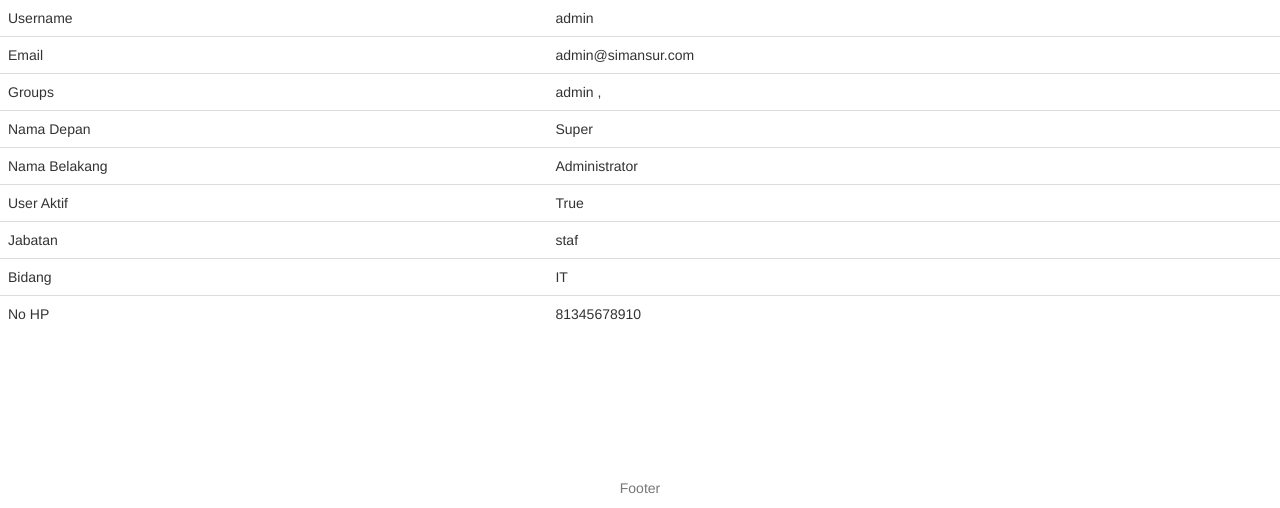
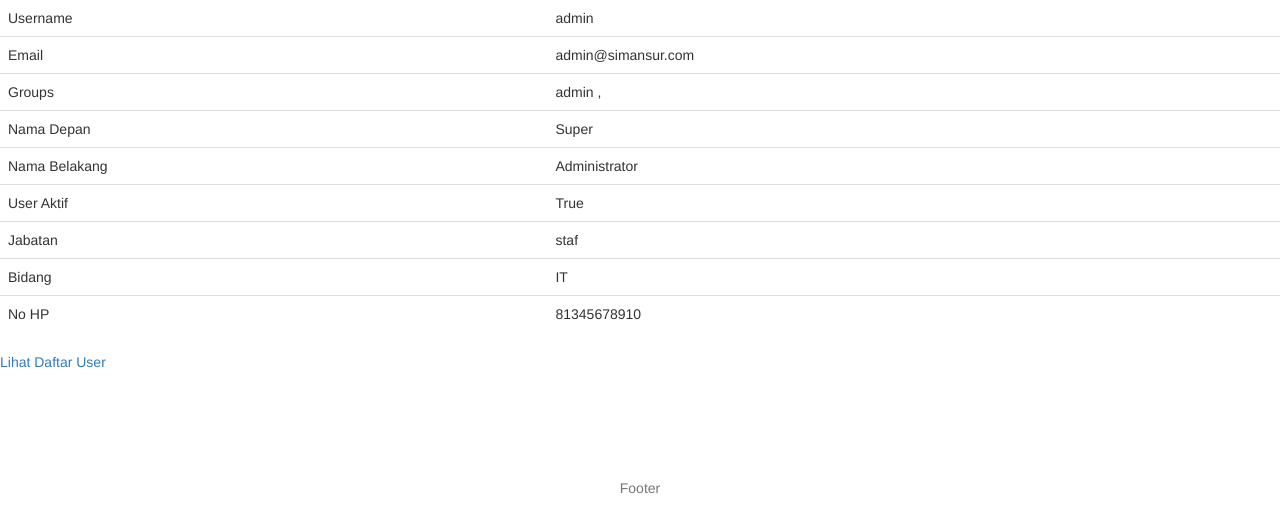
Before and after one commit to mujib-programmer/simansur, a Django app: page /user/admin/ in a window 1280 px wide. Shown: the part 292-800 px from the top of the page. Run offline with Django 3.2, Linux system fonts and the light colour scheme; data comes from the database, SQL or seed files in the repository; both versions use the stored data as it was after the commit; parts of the project's set-up code (start-up, migrations or seed data) failed here and were passed over; some libraries are stand-ins or nearby versions.

Commit message:
crud user untuk admin selesai dikerjakan. Pagination sudah ditambahkan di halaman crud user dan halaman log aktivitas untuk admin.

```diff
--- a/MainApp/forms.py
+++ b/MainApp/forms.py
@@ -42,7 +42,7 @@ class DisposisiForm(forms.ModelForm):
 
 class UserProfileForm(forms.Form):
     username = forms.SlugField(label="Username", max_length=30)
-    password = forms.CharField(label="Password", widget=forms.PasswordInput)
+    password = forms.CharField(label="Password", widget = forms.PasswordInput(render_value = True))
     email = forms.EmailField(label="Email")
     groups = forms.ModelMultipleChoiceField(label="Groups", queryset=Group.objects.all())
     first_name = forms.CharField(label="Nama Depan", max_length=30)
--- a/MainApp/views.py
+++ b/MainApp/views.py
@@ -7,9 +7,12 @@ from django.http import HttpResponseRedirect, HttpResponse
 from django.contrib.auth import authenticate, login, logout
 from django.contrib.auth.decorators import login_required, user_passes_test
 from django.contrib.auth.models import User, Group, Permission
+from django.core.paginator import Paginator, EmptyPage, PageNotAnInteger
 
 from MainApp.models import Surat, Disposisi, UserProfile, Aktivitas, TrackSurat
 from MainApp.forms import SuratForm, DisposisiForm, UserProfileForm
+
+DATA_PER_HALAMAN = 2
 
 # untuk mengecek apakah user termasuk dalam kelompok groups yang diijinkan untuk mengakses methods pada view
 # user akan langsung diarahkan ke form login jika tidak memiliki hak akses tanpa pesan apapun jika menggunakan method ini.
@@ -42,7 +45,7 @@ def surat(request):
 
     # ambil data surat sesuai dengan yang login
     # manajer surat atau superadmin akan bisa mendapatkan semua data surat
-    if user_saat_ini.groups.filter(name='manager').exists() | user_saat_ini.is_superuser:
+    if user_saat_ini.groups.filter(name='manajer').exists() | user_saat_ini.is_superuser:
 
         # get data surat
         semua_surat = Surat.objects.all()
@@ -293,13 +296,24 @@ def disposisi_delete(request, no_surat, id_disposisi):
 
 @login_required
 def user(request):
-
-    # get data surat
     semua_user_profile = UserProfile.objects.all()
 
-    context_dict = {'semua_user_profile': semua_user_profile, 'page_user_active':'active'}
+    paginator = Paginator(semua_user_profile, DATA_PER_HALAMAN)
 
-    return render(request, 'MainApp/user.html', context_dict)
+    page = request.GET.get('page')
+    try:
+        user_profile = paginator.page(page)
+    except PageNotAnInteger:
+        # If page is not an integer, deliver first page.
+        user_profile = paginator.page(1)
+    except EmptyPage:
+        # If page is out of range (e.g. 9999), deliver last page of results.
+        user_profile = paginator.page(paginator.num_pages)
+
+    jumlah_data_sebelumnya  = (user_profile.number - 1) * DATA_PER_HALAMAN
+    data = {'semua_user_profile': user_profile, 'page_user_active':'active', 'jumlah_data_sebelumnya': jumlah_data_sebelumnya }
+
+    return render(request, 'MainApp/user/user.html', data)
 
 def user_detail(request, username):
 
@@ -314,9 +328,9 @@ def user_detail(request, username):
     except Disposisi.DoesNotExist:
          user_profile = None
 
-    context_dict = {'user_profile': user_profile, 'page_user_active':'active'}
+    data = {'user_profile': user_profile, 'page_user_active':'active'}
 
-    return render(request, 'MainApp/user_detail.html', context_dict)
+    return render(request, 'MainApp/user/user_detail.html', data)
 
 @login_required
 def user_tambah(request):
@@ -350,6 +364,18 @@ def user_tambah(request):
                 for group in groups_terpilih:
                     user_baru.groups.add(group)
 
+                 # jika user adalah admin, tandai user sebagai super admin di django
+                if is_admin(user_baru):
+                    user_baru.is_superuser = True
+                    user_baru.is_staff = True
+                else:
+                    user_baru.is_superuser = False
+                    user_baru.is_staff = False
+
+                # simpan kembali data user
+                user_baru.save()
+
+
                 # membuat user profile baru
                 user_profile_baru = UserProfile(user=user_baru)
                 user_profile_baru.bidang = data_form.get('bidang')
@@ -358,10 +384,8 @@ def user_tambah(request):
                 user_profile_baru.role_pencatat = False
                 user_profile_baru.save()
 
-                #form.save(commit=false)
-
-                # go to surat view
-                return user(request)
+                # kembali ke daftar user
+                return HttpResponseRedirect('/user/')
 
         else:
             # The supplied form contained errors - just print them to the terminal.
@@ -370,7 +394,7 @@ def user_tambah(request):
         # If the request was not a POST, display the form to enter details.
         form = UserProfileForm()
 
-    return render(request, 'MainApp/user_tambah.html', {'form': form, 'page_user_active':'active'})
+    return render(request, 'MainApp/user/user_tambah.html', {'form': form, 'page_user_active':'active'})
 
 @login_required
 def user_edit(request, username):
@@ -383,7 +407,7 @@ def user_edit(request, username):
         if form.is_valid():
             data_form = form.cleaned_data
 
-            # membuat object user
+            # mendapatkan object user yang akan diubah
             data_user = User.objects.get(username=username)
             data_user.email = data_form.get('email')
             data_user.set_password(data_form.get('password'))
@@ -400,7 +424,18 @@ def user_edit(request, username):
             for group in groups_terpilih:
                 data_user.groups.add(group)
 
-            # membuat user profile baru
+            # jika user adalah admin, tandai user sebagai super admin di django
+            if is_admin(data_user):
+                data_user.is_superuser = True
+                data_user.is_staff = True
+            else:
+                data_user.is_superuser = False
+                data_user.is_staff = False
+
+            # simpan kembali data user
+            data_user.save()
+
+            # mendapatkan object user profile sesuai user yang dipilih
             data_user_profile = UserProfile.objects.get(user=data_user)
             data_user_profile.bidang = data_form.get('bidang')
             data_user_profile.jabatan = data_form.get('jabatan')
@@ -408,8 +443,8 @@ def user_edit(request, username):
             data_user_profile.role_pencatat = False
             data_user_profile.save()
 
-            # go to surat view
-            return user(request)
+            # kembali ke daftar user
+            return HttpResponseRedirect('/user/')
 
         else:
             # The supplied form contained errors - just print them to the terminal.
@@ -434,7 +469,7 @@ def user_edit(request, username):
 
         form = UserProfileForm(initial=initial)
 
-    return render(request, 'MainApp/user_edit.html', {'form': form ,'username': username, 'page_user_active':'active'})
+    return render(request, 'MainApp/user/user_edit.html', {'form': form ,'username': username, 'page_user_active':'active'})
 
 @login_required
 def user_delete(request, username):
@@ -452,7 +487,8 @@ def user_delete(request, username):
     except User.DoesNotExist:
         pass
 
-    return user(request)
+    # kembali ke daftar user
+    return HttpResponseRedirect('/user/')
 
 def user_login(request):
 
@@ -520,13 +556,29 @@ def user_logout(request):
 
 @login_required
 def aktivitas(request):
-    aktivitas_user = Aktivitas.objects.all()
+    semua_aktivitas_user = Aktivitas.objects.all()
 
-    context_dict = {}
-    context_dict['aktivitas_user'] =  aktivitas_user
-    context_dict['page_aktivitas_active'] = 'active'
+    paginator = Paginator(semua_aktivitas_user, DATA_PER_HALAMAN)
 
-    return render(request, "MainApp/aktivitas.html", context_dict)
+    page = request.GET.get('page')
+    try:
+        aktivitas_user = paginator.page(page)
+    except PageNotAnInteger:
+        # If page is not an integer, deliver first page.
+        aktivitas_user = paginator.page(1)
+    except EmptyPage:
+        # If page is out of range (e.g. 9999), deliver last page of results.
+        aktivitas_user = paginator.page(paginator.num_pages)
+
+    jumlah_data_sebelumnya  = (aktivitas_user.number - 1) * DATA_PER_HALAMAN
+
+
+    data = {}
+    data['aktivitas_user'] =  aktivitas_user
+    data['page_aktivitas_active'] = 'active'
+    data['jumlah_data_sebelumnya'] = jumlah_data_sebelumnya
+
+    return render(request, "MainApp/aktivitas/aktivitas.html", data)
 
 @login_required
 def statistik(request):
@@ -559,3 +611,6 @@ def catat_track_surat(surat, status_surat):
     trackSurat.surat = surat
     trackSurat.status = status_surat
     trackSurat.save()
+
+def is_admin(user):
+    return user.groups.filter(name='admin').exists()
--- a/templates/MainApp/user_detail.html
+++ b/templates/MainApp/user/user_detail.html
@@ -67,8 +67,13 @@
             </div>
         </div>
 
+        <a href="{% url 'user' %}"> Lihat Daftar User </a>
+
         <br /> <br />
 
 
 
+
+
+
 {% endblock %}
```
Also changed, not shown: templates/MainApp/aktivitas/aktivitas.html (renamed from templates/MainApp/aktivitas.html, +18 -2 lines), templates/MainApp/user/user.html (renamed from templates/MainApp/user.html, +17 -1 lines), db.sqlite3, templates/MainApp/user/user_edit.html (renamed from templates/MainApp/user_edit.html), templates/MainApp/user/user_tambah.html (renamed from templates/MainApp/user_tambah.html).
